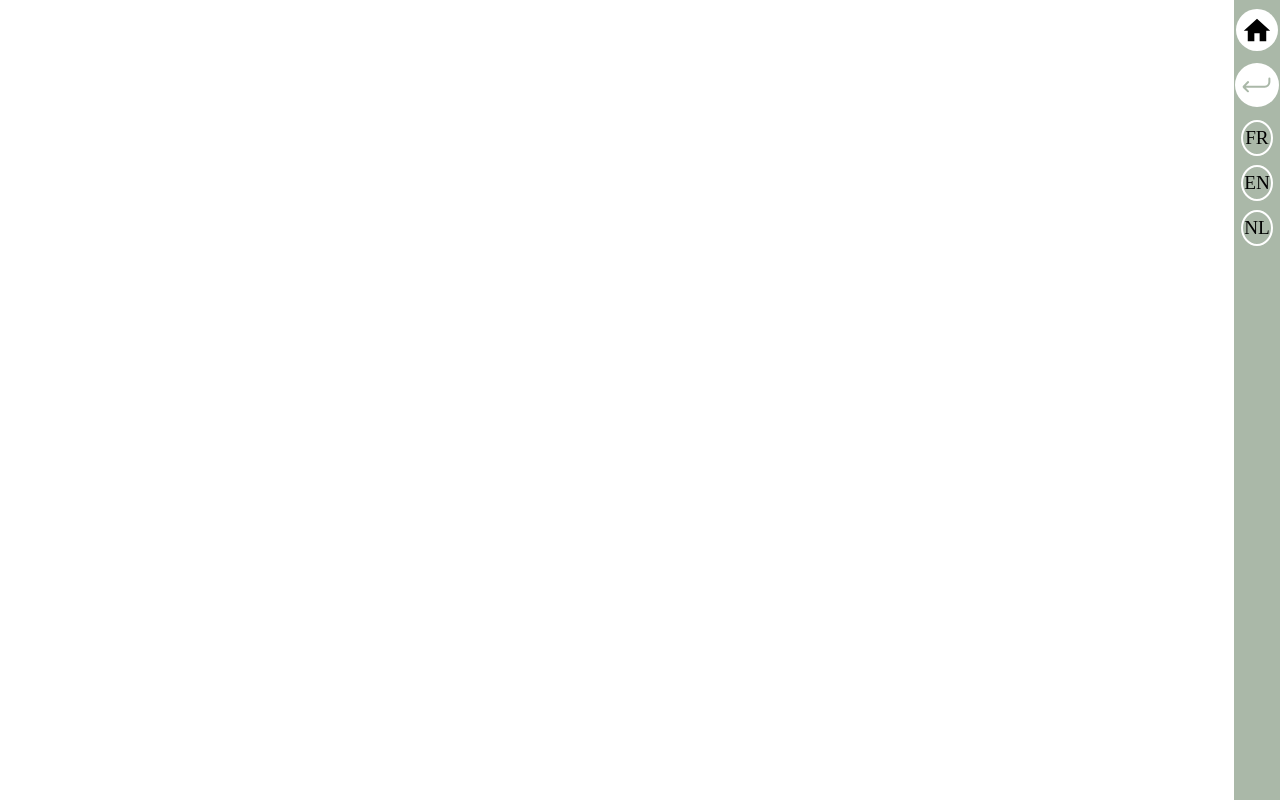
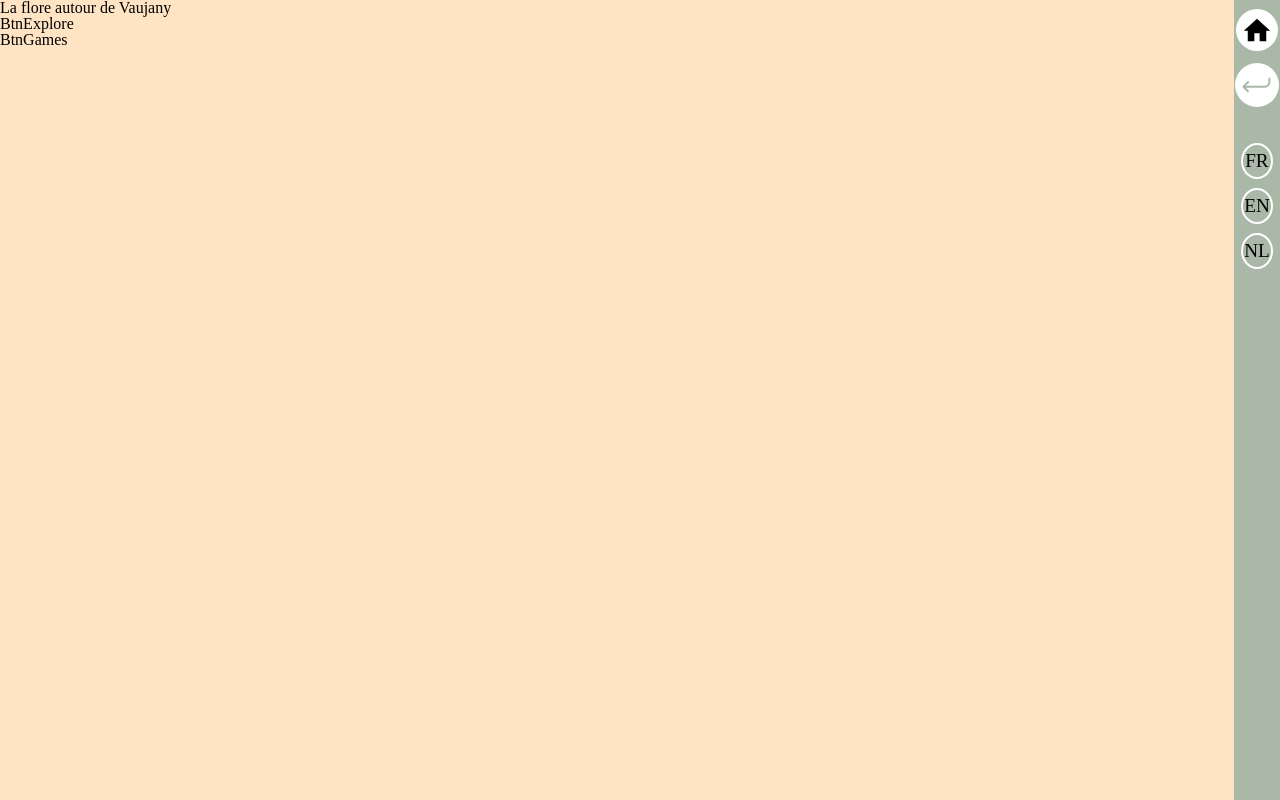
Before and after one commit to PaulDoazan/vaujany-app, a React (Create React App) app: page / in a window 1280 px wide. Built offline with nearby package versions, Linux system fonts and the light colour scheme.

Commit message:
Add home page

```diff
--- a/src/components/Frame.jsx
+++ b/src/components/Frame.jsx
@@ -1,9 +1,10 @@
 import React, { useState } from 'react'
-import Menu from './Menu'
+import Menu from './navigation/menu/Menu'
+import Home from './Home'
 
 
 export default function Frame({ id, arrLength }) {
-    const [currentGame, setCurrentGame] = useState(null)
+    const [currentPage, setCurrentPage] = useState('home')
     let fullClass = `frame frame__${id}`
     if (arrLength === 4 && id < arrLength / 2) {
         fullClass += ' frame__reverse'
@@ -13,15 +14,6 @@ export default function Frame({ id, arrLength }) {
         fullClass += ' frame__rotate__right'
     }
 
-    const onBtnClick = (e) => {
-        if (currentGame === e.target.dataset.game) {
-            setCurrentGame(null)
-        } else {
-            setCurrentGame(e.target.dataset.game)
-        }
-
-    }
-
     return (
         <>
             <div className={fullClass}>
@@ -29,6 +21,10 @@ export default function Frame({ id, arrLength }) {
                     <div className="menu__wrapper">
                         <Menu />
                     </div>
+
+                    <div className="home__wrapper">
+                        <Home />
+                    </div>
                 </div>
             </div>
         </>
--- /dev/null
+++ b/src/components/Home.jsx
@@ -0,0 +1,13 @@
+import React from 'react'
+import BtnExplore from './navigation/BtnExplore'
+import BtnGames from './navigation/BtnGames'
+
+export default function Home() {
+    return (
+        <div className="home__container">
+            <h1>La flore autour de Vaujany</h1>
+            <BtnExplore />
+            <BtnGames />
+        </div>
+    )
+}
--- /dev/null
+++ b/src/components/navigation/BtnExplore.jsx
@@ -0,0 +1,7 @@
+import React from 'react'
+
+export default function BtnExplore() {
+    return (
+        <div>BtnExplore</div>
+    )
+}
--- /dev/null
+++ b/src/components/navigation/BtnGames.jsx
@@ -0,0 +1,7 @@
+import React from 'react'
+
+export default function BtnGames() {
+    return (
+        <div>BtnGames</div>
+    )
+}
--- a/src/components/BtnLang.jsx
+++ b/src/components/navigation/menu/BtnLang.jsx
@@ -2,7 +2,7 @@ import React from 'react'
 
 export default function BtnLang({ lang }) {
     return (
-        <div className="btn__lang__wrapper btn__navigation">
+        <div className="btn__lang__container btn__navigation">
             {lang.toUpperCase()}
         </div>
     )
--- a/src/components/Menu.jsx
+++ b/src/components/navigation/menu/Menu.jsx
@@ -8,6 +8,7 @@ export default function Menu() {
         <div className="menu__container">
             <BtnHome />
             <BtnBack />
+
             <BtnLang lang={"fr"} />
             <BtnLang lang={"en"} />
             <BtnLang lang={"nl"} />
--- /dev/null
+++ b/src/styles/layout/home.scss
@@ -0,0 +1,5 @@
+.home__wrapper {
+    width: 96.4%;
+    height: 100%;
+    background-color: bisque;
+}
--- a/src/styles/layout/navigation.scss
+++ b/src/styles/layout/navigation.scss
@@ -18,7 +18,11 @@
     margin-top: 20%;
 }
 
-.btn__lang__wrapper {
+.btn__back {
+    margin-bottom: 50%;
+}
+
+.btn__lang__container {
     width: 61%;
     height: 4%;
     font-size: 120%;
--- a/src/styles/main.scss
+++ b/src/styles/main.scss
@@ -4,3 +4,4 @@
 
 @import './base/base';
 @import './layout/navigation';
+@import './layout/home';
```
Also changed, not shown: src/components/navigation/menu/BtnBack.jsx (renamed from src/components/BtnBack.jsx), src/components/navigation/menu/BtnHome.jsx (renamed from src/components/BtnHome.jsx).
